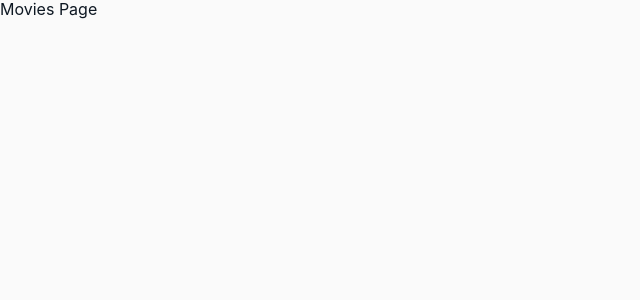
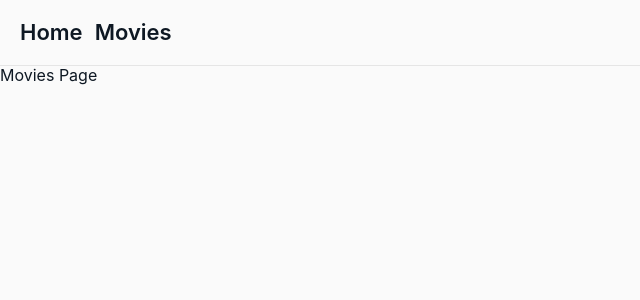
Before and after one commit to grizeus/goit-react-hw-05, a React (Vite) app: page /movies in a window 1280 px wide. Shown: the top 300 px of the page, without its empty margins (0-640 px from the left). Built offline with nearby package versions, Linux system fonts and the light colour scheme.

Commit message:
add back link (#8)

```diff
--- a/src/components/Navigation/Navigation.jsx
+++ b/src/components/Navigation/Navigation.jsx
@@ -1,12 +1,23 @@
-import { NavLink } from "react-router-dom";
+import { NavLink, useLocation } from "react-router-dom";
 
 import styles from "./Navigation.module.css";
 
 const Navigation = () => {
+
+  const location = useLocation();
+  const backLinkHref = location.state ?? "/movies";
+  console.log(location);
   return (
     <header>
       <nav className={styles.navs}>
         <ul>
+          {location.pathname !== "/" && location.pathname !== "/movies" && (
+            <li>
+              <NavLink className={styles.link} to={backLinkHref}>
+                Back
+              </NavLink>
+            </li>
+          )}
           <li>
             <NavLink className={styles.link} to="/">
               Home
--- a/src/pages/MovieDetailsPage/MovieDetailsPage.jsx
+++ b/src/pages/MovieDetailsPage/MovieDetailsPage.jsx
@@ -1,6 +1,8 @@
 import { useEffect, useState } from "react";
 import { useParams, Outlet, NavLink } from "react-router-dom";
 import { fetchMovieDetails } from "../../api/fetch-api";
+
+import Navigation from "../../components/Navigation/Navigation";
 
 import styles from "./MovieDetailsPage.module.css";
 
@@ -22,6 +24,7 @@ const MovieDetailsPage = () => {
   const releaseYear = new Date(data.release_date).getFullYear();
   return (
     <div>
+      <Navigation />
       <h1>{`${data.title} (${releaseYear})`}</h1>
       <div className={styles["main-details"]}>
         <div className={styles.thumb}>
--- a/src/pages/MoviesPage/MoviesPage.jsx
+++ b/src/pages/MoviesPage/MoviesPage.jsx
@@ -1,5 +1,12 @@
+import Navigation from "../../components/Navigation/Navigation";
+
 const MoviesPage = () => {
-  return <div>Movies Page</div>;
+  return (
+    <>
+      <Navigation />
+      <div>Movies Page</div>
+    </>
+  );
 };
 
 export default MoviesPage;
```
